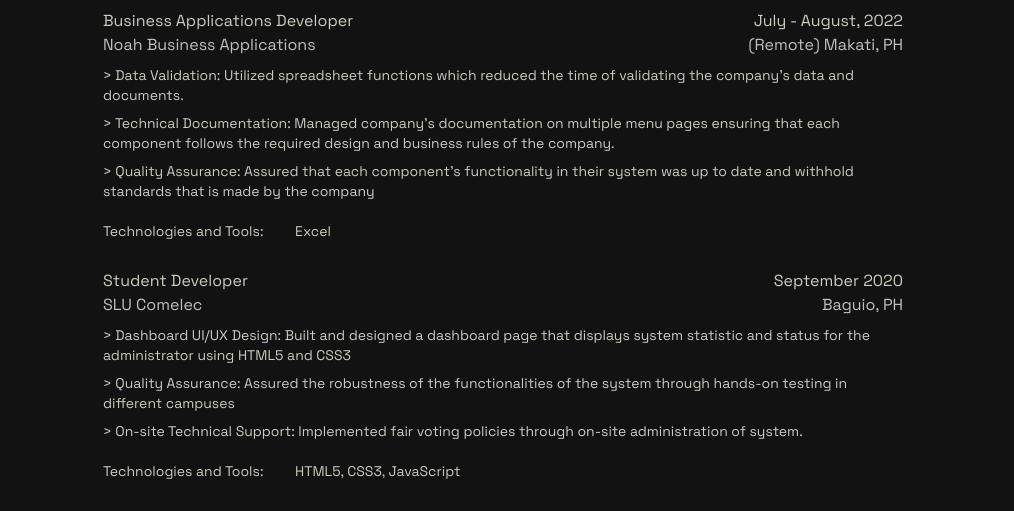
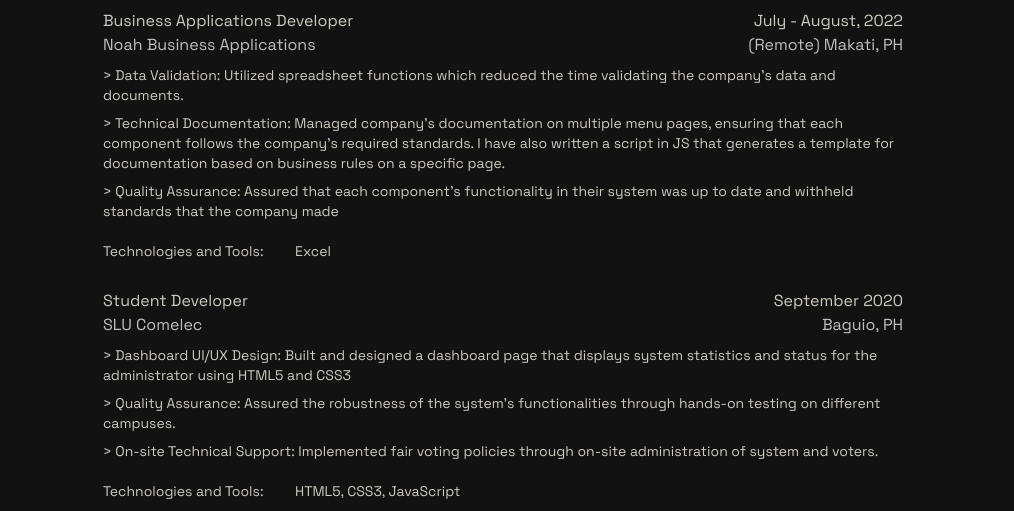
Before and after one commit to arevalolance/dotcom, a Next.js app: page /resume in a window 1280 px wide. Shown: the part 373-884 px from the top of the page, without its empty margins (137-1151 px from the left). Built offline with nearby package versions, Linux system fonts and the light colour scheme.

Commit message:
fix: grammar fixes in resume descriptions

```diff
--- a/pages/resume.tsx
+++ b/pages/resume.tsx
@@ -28,17 +28,17 @@ const Resume: NextPageWithLayout = () => {
         {
           job: "Data Validation",
           description:
-            "Utilized spreadsheet functions which reduced the time of validating the company's data and documents.",
+            "Utilized spreadsheet functions which reduced the time validating the company's data and documents.",
         },
         {
           job: "Technical Documentation",
           description:
-            "Managed company's documentation on multiple menu pages ensuring that each component follows the required design and business rules of the company.",
+            "Managed company's documentation on multiple menu pages, ensuring that each component follows the company's required standards. I have also written a script in JS that generates a template for documentation based on business rules on a specific page.",
         },
         {
           job: "Quality Assurance",
           description:
-            "Assured that each component's functionality in their system was up to date and withhold standards that is made by the company",
+            "Assured that each component's functionality in their system was up to date and withheld standards that the company made",
         },
       ],
       listLabel: "Technologies and Tools",
@@ -53,17 +53,17 @@ const Resume: NextPageWithLayout = () => {
         {
           job: "Dashboard UI/UX Design",
           description:
-            "Built and designed a dashboard page that displays system statistic and status for the administrator using HTML5 and CSS3",
+            "Built and designed a dashboard page that displays system statistics and status for the administrator using HTML5 and CSS3",
         },
         {
           job: "Quality Assurance",
           description:
-            "Assured the robustness of the functionalities of the system through hands-on testing in different campuses",
+            "Assured the robustness of the system's functionalities through hands-on testing on different campuses.",
         },
         {
           job: "On-site Technical Support",
           description:
-            "Implemented fair voting policies through on-site administration of system.",
+            "Implemented fair voting policies through on-site administration of system and voters.",
         },
       ],
       listLabel: "Technologies and Tools",
@@ -84,11 +84,6 @@ const Resume: NextPageWithLayout = () => {
           job: "Clerkship",
           description:
             "Handled clerkship for police clearances and led the team to produce efficient work.",
-        },
-        {
-          job: "Seminar",
-          description:
-            "Was introduced to the different procedures that the PNP does to manage crime in the city.",
         },
       ],
       listLabel: "Technologies and Tools",
```
